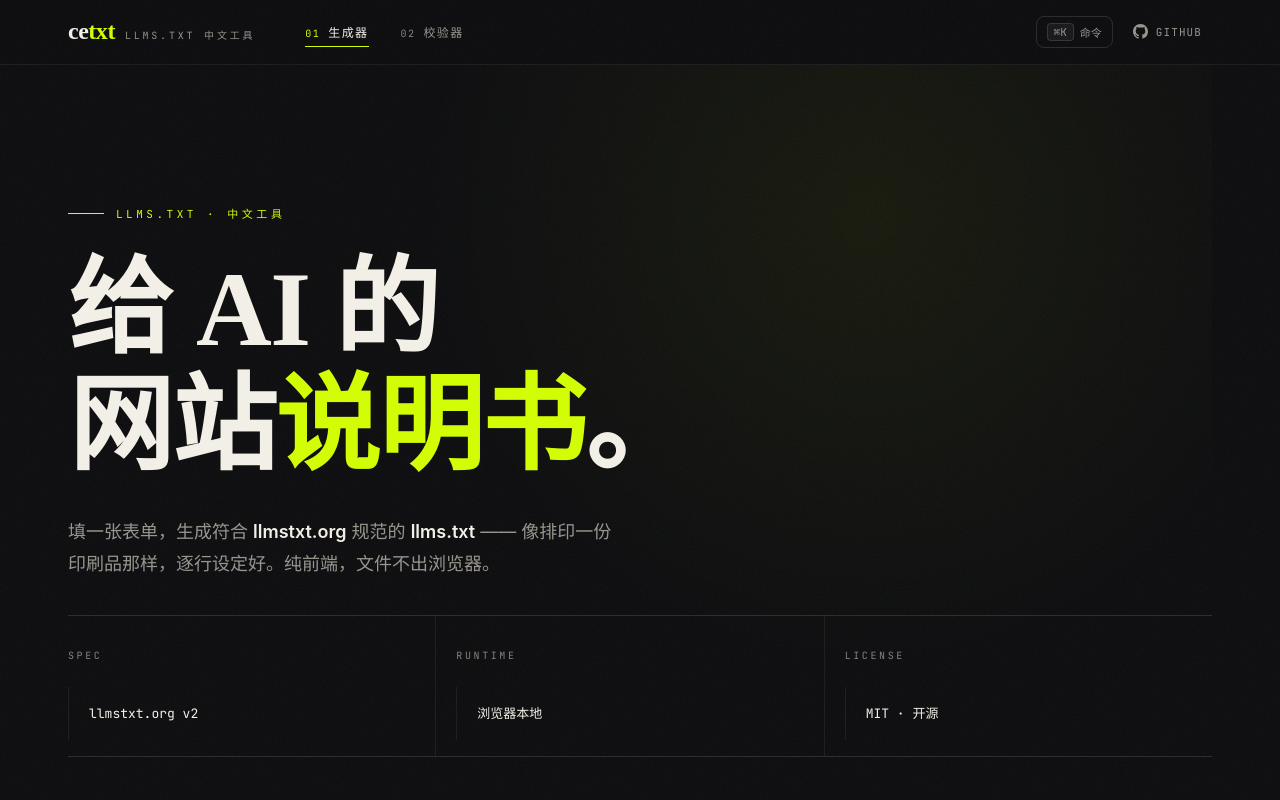
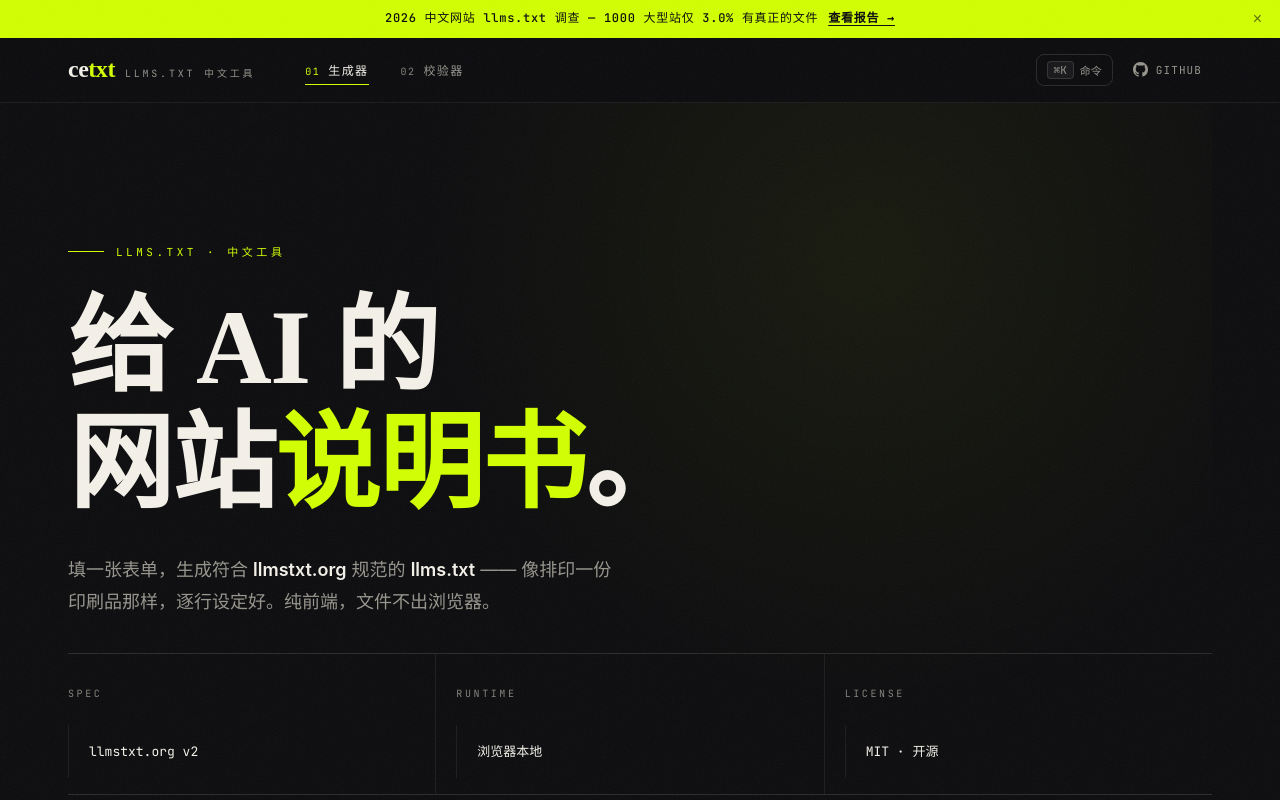
Before and after one commit to yehyakin/llms-txt-cn, a plain HTML site: page index.html in a window 1280 px wide. Shown: the top 800 px of the page. Drawn offline with Linux system fonts and the light colour scheme.

Commit message:
主页：顶部调查通栏 + 命令面板增加调查报告入口

```diff
--- a/index.html
+++ b/index.html
@@ -95,6 +95,32 @@ a{color:inherit}
 #loader .l-bar i{position:absolute; inset:0; background:var(--acc); transform-origin:left; transform:scaleX(0)}
 
 /* ---------- 顶栏 ---------- */
+.announce{
+  position:fixed; top:0; left:0; right:0; z-index:110; display:none;
+  background:var(--acc); color:#0c0c0e;
+}
+body.has-ann .announce{display:block}
+.announce-in{
+  max-width:var(--maxw); margin:0 auto; padding:0 28px; height:38px;
+  display:flex; align-items:center; justify-content:center; gap:10px;
+  font-family:var(--mono); font-size:12px; letter-spacing:.06em; font-weight:500;
+  white-space:nowrap; overflow:hidden;
+}
+.announce-in a{color:#0c0c0e; font-weight:700; text-decoration:underline; text-underline-offset:3px}
+.announce-x{
+  position:absolute; right:12px; top:50%; transform:translateY(-50%);
+  border:0; background:none; color:#0c0c0e; font-size:16px; line-height:1;
+  cursor:pointer; padding:6px; opacity:.6;
+}
+.announce-x:hover{opacity:1}
+.announce .mobi{display:none}
+body.has-ann .topbar{top:38px}
+body.has-ann main{padding-top:102px}
+@media (max-width:720px){
+  .announce-in{padding:0 40px 0 16px; font-size:11px}
+  .announce .desk{display:none}
+  .announce .mobi{display:inline}
+}
 .topbar{
   position:fixed; top:0; left:0; right:0; z-index:100;
   backdrop-filter:saturate(160%) blur(18px); -webkit-backdrop-filter:saturate(160%) blur(18px);
@@ -541,6 +567,15 @@ footer{
     <input id="palInput" type="text" placeholder="输入命令…" autocomplete="off" aria-label="搜索命令">
     <div class="pal-list" id="palList"></div>
   </div>
+</div>
+
+<div class="announce" id="announce" role="note">
+  <div class="announce-in">
+    <span class="desk">2026 中文网站 llms.txt 调查 — 1000 大型站仅 3.0% 有真正的文件</span>
+    <span class="mobi">仅 3.0% 大型站有 llms.txt</span>
+    <a href="/survey/">查看报告 →</a>
+  </div>
+  <button class="announce-x" id="announceX" aria-label="关闭">×</button>
 </div>
 
 <header class="topbar">
@@ -1242,6 +1277,7 @@ var CMDS = [
   {t:'下载 llms.txt', k:'D', fn:function(){ if(!$('btnDl').disabled) $('btnDl').click(); }},
   {t:'载入校验示例', k:'S', fn:function(){ switchTab(false); $('btnSample').click(); }},
   {t:'开始校验', k:'↵', fn:function(){ switchTab(false); $('btnValidate').click(); }},
+  {t:'查看 2026 中文网站 llms.txt 调查报告', k:'→', fn:function(){ location.href = '/survey/'; }},
 ];
 var palSel = 0, palItems = [];
 function openPal(){
@@ -1275,6 +1311,19 @@ function paintPalSel(){
   });
 }
 $('palOpen').addEventListener('click', openPal);
+
+/* ---------- 调查通栏 ---------- */
+(function(){
+  var KEY = 'cetxt_announce';
+  try {
+    if (localStorage.getItem(KEY) === 'off') return;
+  } catch(e){}
+  document.body.classList.add('has-ann');
+  $('announceX').addEventListener('click', function(){
+    document.body.classList.remove('has-ann');
+    try { localStorage.setItem(KEY, 'off'); } catch(e){}
+  });
+})();
 $('pal').addEventListener('click', function(e){ if (e.target === $('pal')) closePal(); });
 $('palInput').addEventListener('input', function(){ palSel = 0; renderPal(this.value); });
 $('palInput').addEventListener('keydown', function(e){
```
